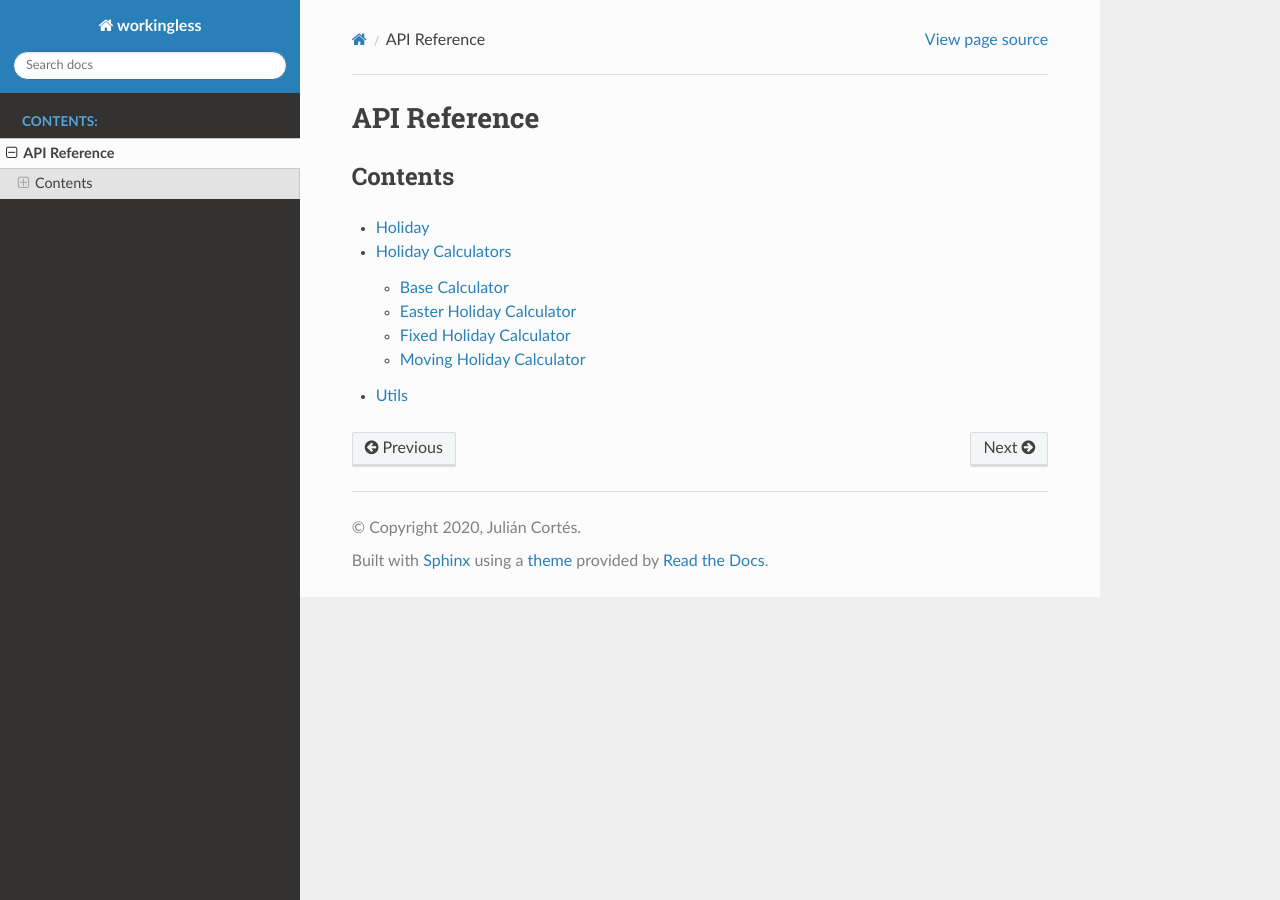
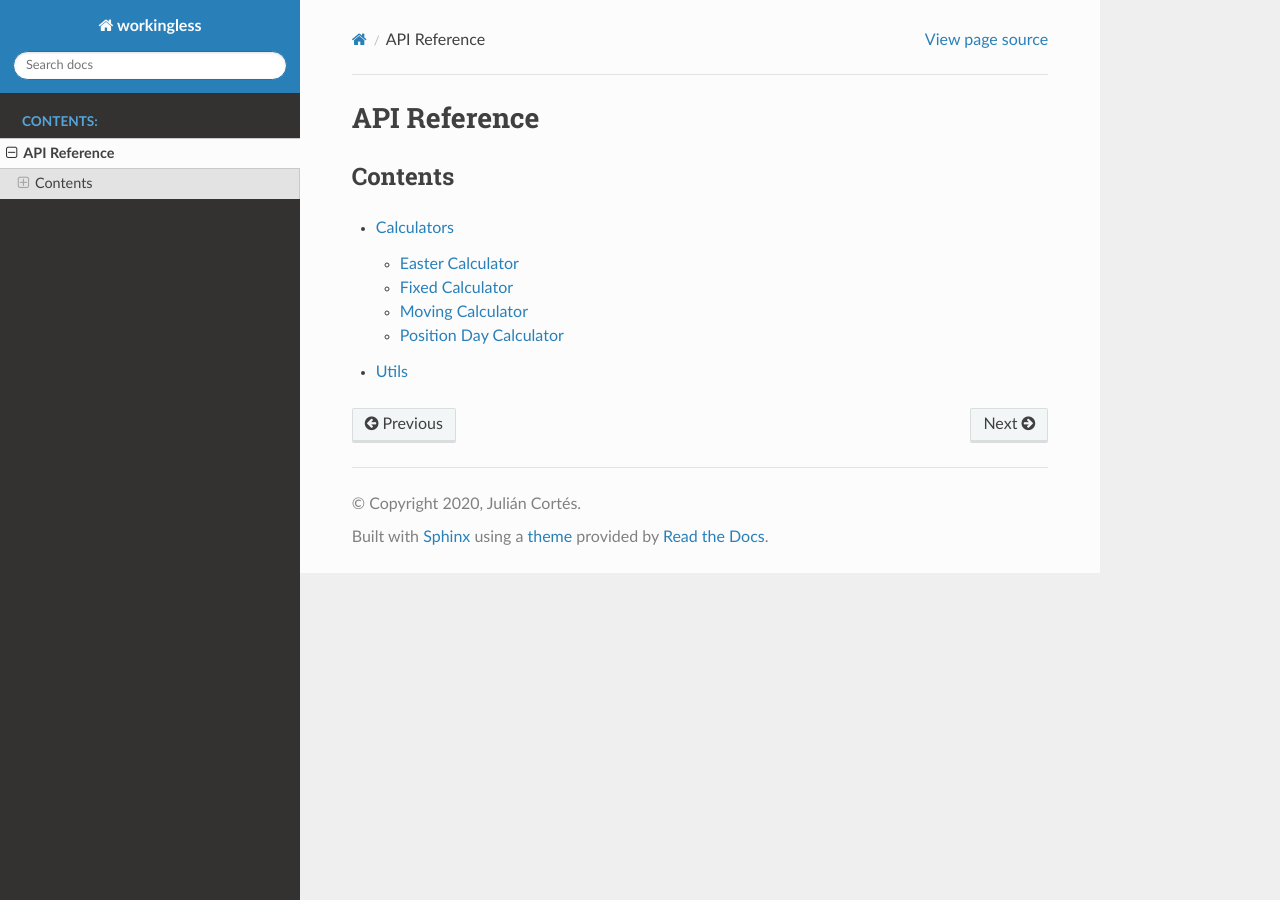
Before and after one commit to pity7736/workingless, a Sphinx documentation site: the page built from docs/api/index.rst, in a window 1280 px wide. Built offline with Sphinx 7.4.7 and the Read the Docs theme 2.0.0, drawn with Linux system fonts in a browser that asks for light colours.

Commit message:
docs: updated
- Renamed calculators
- Added position day calculator

```diff
--- a/docs/api/holiday.rst
+++ /dev/null
@@ -1,5 +0,0 @@
-Holiday
-=======
-
-.. autoclass:: workingless.holiday.Holiday
-   :members:
--- a/docs/api/index.rst
+++ b/docs/api/index.rst
@@ -7,6 +7,5 @@ Contents
 
 .. toctree::
 
-  holiday.rst
-  holiday_calculators/index
+  calculators.rst
   utils.rst
```
Also changed, not shown: docs/api/calculators.rst (added, +29 -0 lines), docs/api/holiday_calculators/index.rst (deleted, +0 -30 lines).
